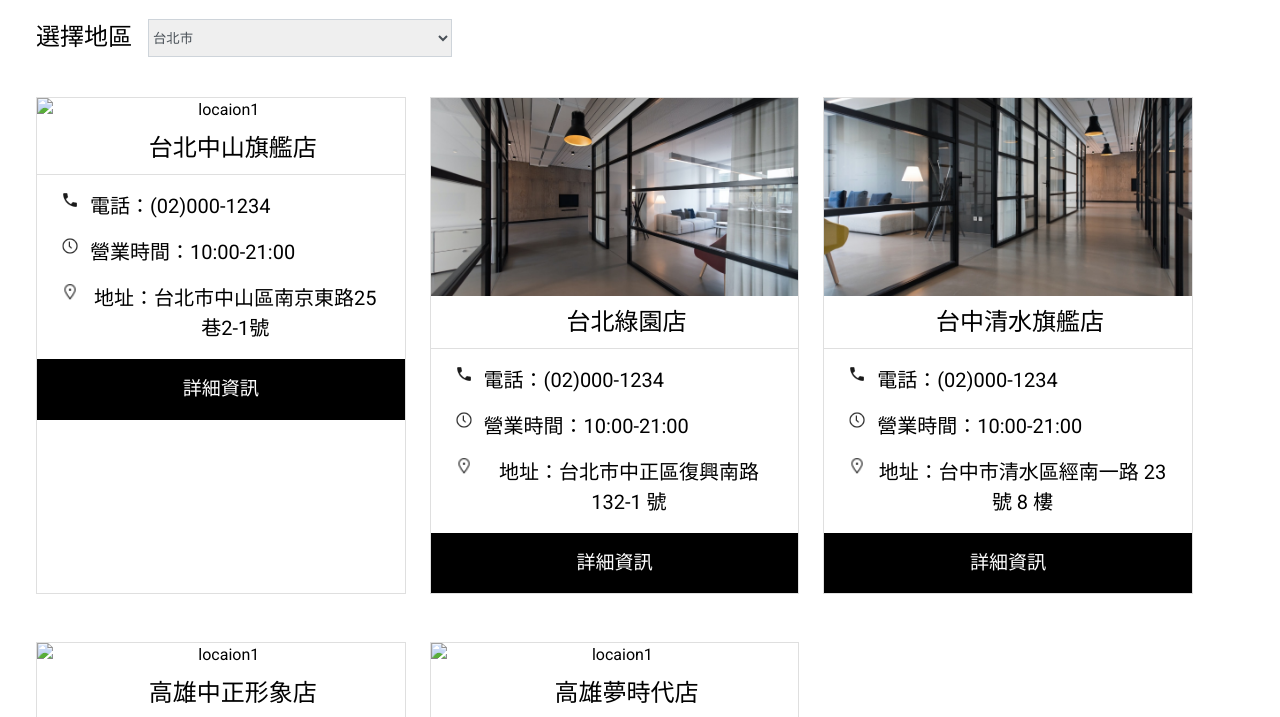
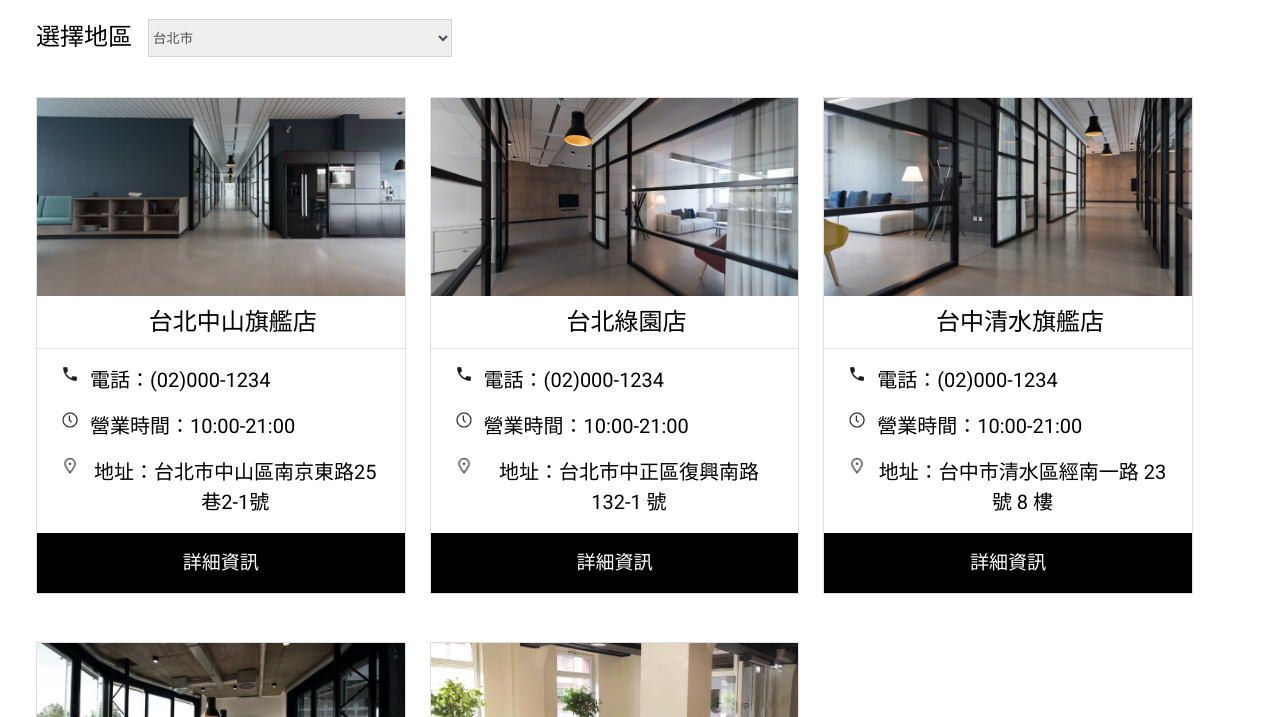
Before and after one commit to AURATAO/third_week_challenge, a plain HTML site: page location.html in a window 1280 px wide. Shown: the part 230-947 px from the top of the page. Drawn offline with Linux system fonts and the light colour scheme; the site is published under a folder, as on GitHub Pages, so addresses that start at the root find nothing.

Commit message:
fixs the location1, 4,5  image path for location page

```diff
--- a/location.html
+++ b/location.html
@@ -50,7 +50,7 @@
           <div class="displayFlex locations">
             <div class="location1">
               <img
-                src="/img/store-1.png"
+                src="./img/store-1.png"
                 alt="locaion1"
                 class="main_location_pic"
               />
@@ -158,7 +158,7 @@
             </div>
             <div class="location1">
               <img
-                src="../img/store-4.png"
+                src="./img/store-4.png"
                 alt="locaion1"
                 class="main_location_pic"
               />
@@ -193,7 +193,7 @@
             </div>
             <div class="location1">
               <img
-                src="../img/store-5.png"
+                src="./img/store-5.png"
                 alt="locaion1"
                 class="main_location_pic"
               />
```
